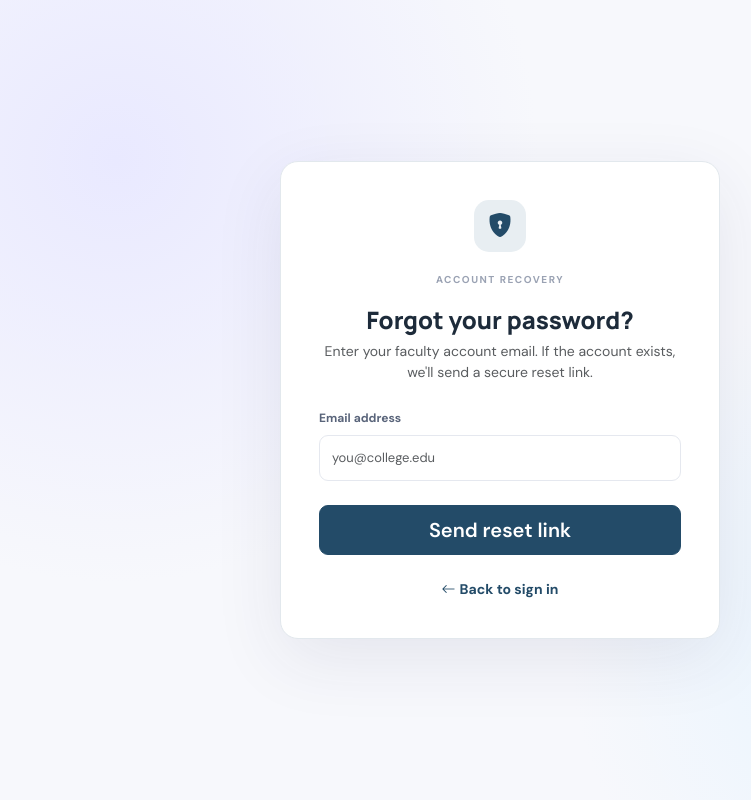
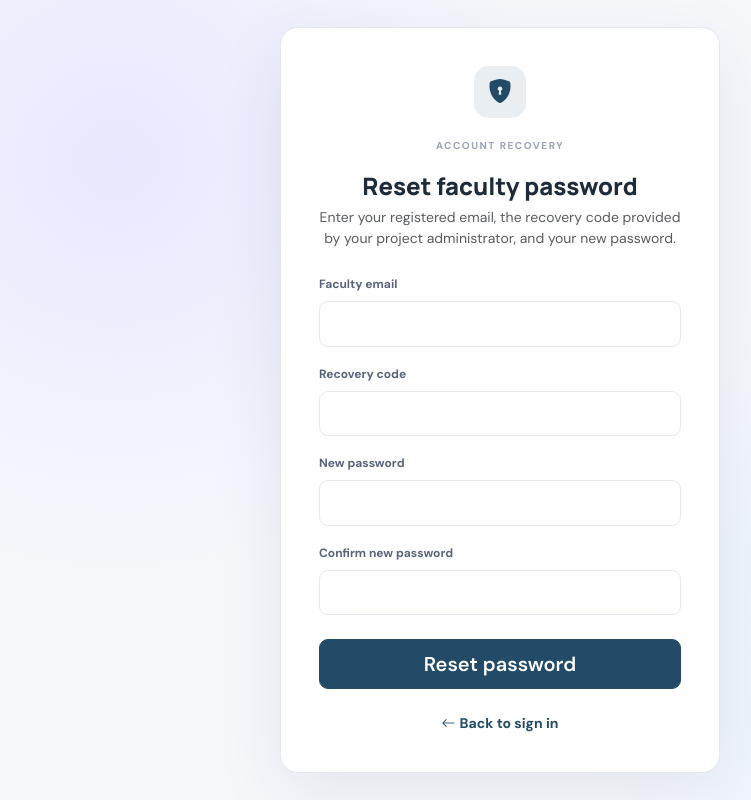
Before and after one commit to vasu925/Student-attendance-system-main, a Flask app: page /forgot-password in a window 1280 px wide. Shown: the whole page, without its empty margins (140-891 px from the left). Run offline with Flask 3, Linux system fonts and the light colour scheme; some libraries are stand-ins or nearby versions.

Commit message:
Simplify faculty password recovery with a private recovery code (#6)
* Replace email reset flow with simple faculty recovery code

* Add simple faculty recovery code form

```diff
--- a/app.py
+++ b/app.py
@@ -17,7 +17,6 @@ from flask_wtf.csrf import CSRFProtect
 from sqlalchemy import UniqueConstraint, or_
 from sqlalchemy.exc import IntegrityError
 from werkzeug.security import check_password_hash, generate_password_hash
-from itsdangerous import URLSafeTimedSerializer, BadSignature, SignatureExpired
 
 from config import Config
 
@@ -258,97 +257,37 @@ def login():
 
 
 
-def password_reset_serializer():
-    return URLSafeTimedSerializer(app.config["SECRET_KEY"], salt="attendease-password-reset")
-
-
-def send_password_reset_email(faculty, reset_url):
-    api_key = os.getenv("RESEND_API_KEY")
-    sender = os.getenv("RESEND_FROM")
-    if not api_key or not sender:
-        app.logger.error("Password reset email is not configured: Resend settings are missing.")
-        return False
-
-    payload = {
-        "from": sender,
-        "to": [faculty.email],
-        "subject": "Reset your AttendEase password",
-        "text": (
-            "A password reset was requested for your AttendEase faculty account. "
-            "This link expires in 30 minutes and is valid only until your password changes. "
-            "If you did not request this, you can ignore this email.\\n\\n"
-            f"Reset your password: {reset_url}"
-        ),
-    }
-    request = Request(
-        "https://api.resend.com/emails",
-        data=json.dumps(payload).encode("utf-8"),
-        headers={
-            "Authorization": f"Bearer {api_key}",
-            "Content-Type": "application/json",
-            "User-Agent": "AttendEase/1.0",
-        },
-        method="POST",
-    )
-    try:
-        with urlopen(request, timeout=12) as response:
-            return 200 <= response.status < 300
-    except Exception:
-        app.logger.exception("Resend could not deliver an AttendEase password reset email.")
-        return False
-
-
 @app.route("/forgot-password", methods=["GET", "POST"])
 def forgot_password():
     if request.method == "POST":
         if not consume_login_attempt("forgot-password", limit=5, window_minutes=15):
             abort(429)
+
         email = request.form.get("email", "").strip().lower()
-        faculty = Faculty.query.filter_by(email=email).first() if email else None
-        if faculty:
-            token = password_reset_serializer().dumps({
-                "faculty_id": faculty.id,
-                "password_fingerprint": faculty.password_hash,
-            })
-            base_url = os.getenv("ATTENDEASE_BASE_URL", "").strip().rstrip("/")
-            if base_url.startswith("https://"):
-                reset_url = f"{base_url}{url_for('reset_password', token=token)}"
-                send_password_reset_email(faculty, reset_url)
-            else:
-                app.logger.error("Password reset disabled: ATTENDEASE_BASE_URL must be a trusted HTTPS URL.")
-        # Do not disclose whether an account exists.
-        flash("If an account exists for that email and email delivery is configured, a password reset link will be sent.", "info")
-        return redirect(url_for("forgot_password"))
-    return render_template("forgot_password.html")
-
-
-@app.route("/reset-password/<token>", methods=["GET", "POST"])
-def reset_password(token):
-    try:
-        data = password_reset_serializer().loads(token, max_age=1800)
-        faculty_id = int(data["faculty_id"])
-    except (BadSignature, SignatureExpired, KeyError, TypeError, ValueError):
-        flash("That password reset link is invalid or has expired. Please request a new one.", "warning")
-        return redirect(url_for("forgot_password"))
-
-    faculty = db.session.get(Faculty, faculty_id)
-    if not faculty or data.get("password_fingerprint") != faculty.password_hash:
-        flash("That password reset link is invalid or has expired. Please request a new one.", "warning")
-        return redirect(url_for("forgot_password"))
-
-    if request.method == "POST":
+        recovery_code = request.form.get("recovery_code", "").strip()
         password = request.form.get("password", "")
         confirm = request.form.get("confirm_password", "")
-        if len(password) < 8:
+        configured_code = os.getenv("FACULTY_PASSWORD_RESET_CODE", "")
+
+        faculty = Faculty.query.filter_by(email=email).first() if email else None
+        code_is_valid = bool(configured_code) and secrets.compare_digest(
+            recovery_code.encode("utf-8"), configured_code.encode("utf-8")
+        )
+
+        if not faculty or not code_is_valid:
+            flash("The email or recovery code is incorrect.", "danger")
+        elif len(password) < 8:
             flash("Choose a password with at least 8 characters.", "danger")
         elif password != confirm:
             flash("The passwords do not match.", "danger")
         else:
             faculty.set_password(password)
             db.session.commit()
-            flash("Your password has been reset. Please sign in.", "success")
+            clear_login_attempts("forgot-password")
+            flash("Password reset successfully. Please sign in.", "success")
             return redirect(url_for("login"))
-    return render_template("reset_password.html")
+
+    return render_template("forgot_password.html")
 
 
 @app.route("/student-attendance", methods=["GET", "POST"])
--- a/templates/forgot_password.html
+++ b/templates/forgot_password.html
@@ -2,12 +2,15 @@
 <div class="auth-card">
   <div class="auth-logo"><i class="bi bi-shield-lock-fill"></i></div>
   <p class="eyebrow text-center">ACCOUNT RECOVERY</p>
-  <h1 class="auth-title">Forgot your password?</h1>
-  <p class="text-muted text-center mb-4">Enter your faculty account email. If the account exists, we'll send a secure reset link.</p>
+  <h1 class="auth-title">Reset faculty password</h1>
+  <p class="text-muted text-center mb-4">Enter your registered email, the recovery code provided by your project administrator, and your new password.</p>
   <form method="post">
     <input type="hidden" name="csrf_token" value="{{ csrf_token() }}">
-    <div class="mb-4"><label class="form-label">Email address</label><input class="form-control form-control-lg" type="email" name="email" required autocomplete="email" placeholder="you@college.edu"></div>
-    <button class="btn btn-primary btn-lg w-100">Send reset link</button>
+    <div class="mb-3"><label class="form-label">Faculty email</label><input class="form-control form-control-lg" type="email" name="email" required autocomplete="username"></div>
+    <div class="mb-3"><label class="form-label">Recovery code</label><input class="form-control form-control-lg" type="password" name="recovery_code" required autocomplete="off"></div>
+    <div class="mb-3"><label class="form-label">New password</label><input class="form-control form-control-lg" type="password" name="password" required minlength="8" autocomplete="new-password"></div>
+    <div class="mb-4"><label class="form-label">Confirm new password</label><input class="form-control form-control-lg" type="password" name="confirm_password" required minlength="8" autocomplete="new-password"></div>
+    <button class="btn btn-primary btn-lg w-100">Reset password</button>
   </form>
   <p class="text-center mt-4 mb-0"><a href="{{ url_for('login') }}"><i class="bi bi-arrow-left me-1"></i>Back to sign in</a></p>
 </div>
```
